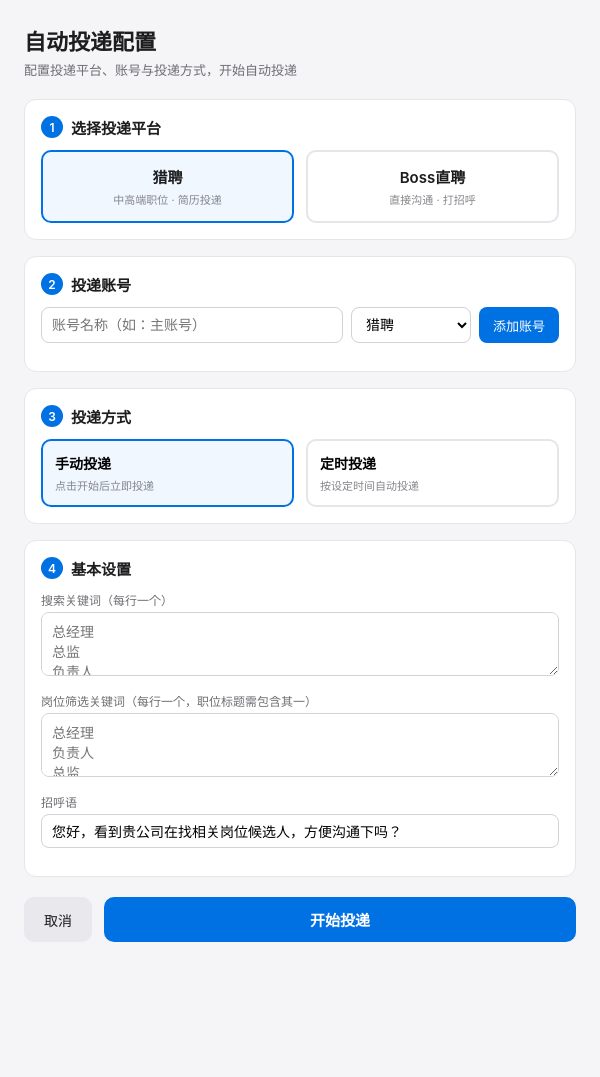
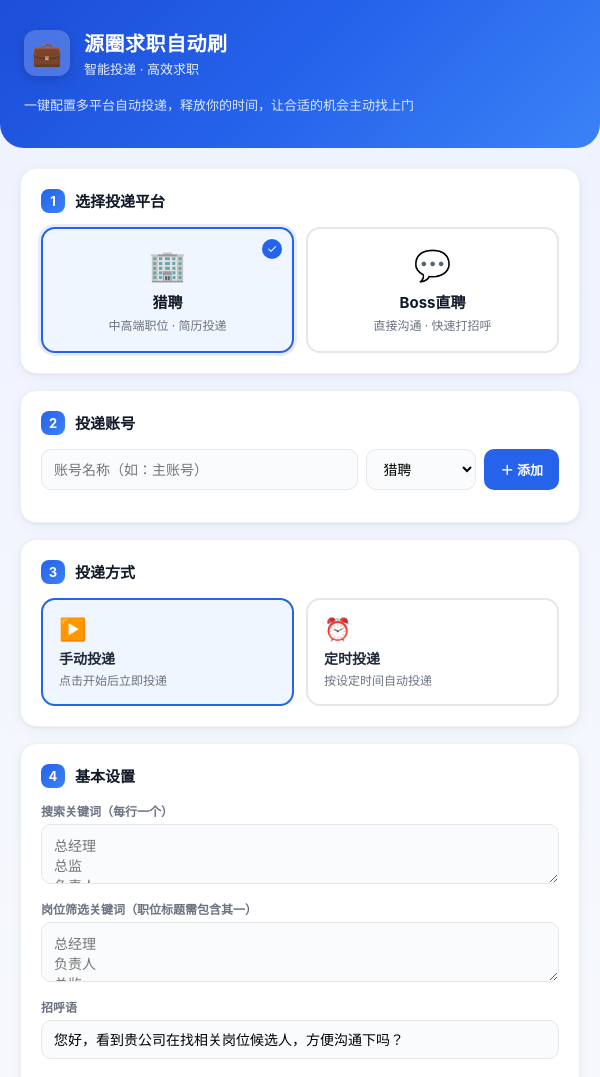
Before and after one commit to Arthasfeng/liepin-zhipin-job-autoapply, an Electron app: page tray/dialogs/login.html in a window 600 px wide. Shown: the top 1077 px of the page. Before the commit the page ends 966 px from the top, so only its background shows below. Drawn offline with Linux system fonts and the light colour scheme.

Commit message:
feat: 主界面商业化优化——品牌名源圈求职自动刷+渐变品牌区+精致卡片UI

```diff
--- a/tray/dialogs/login.html
+++ b/tray/dialogs/login.html
@@ -2,111 +2,219 @@
 <html>
 <head>
   <meta charset="utf-8">
-  <title>自动投递配置</title>
+  <title>源圈求职自动刷</title>
   <style>
-    * { box-sizing: border-box; }
-    body { font-family: -apple-system, BlinkMacSystemFont, 'Segoe UI', sans-serif; padding: 24px; background: #f5f5f7; margin:0; }
-    .container { max-width: 560px; margin: 0 auto; }
-    h1 { margin: 0 0 4px 0; color: #1d1d1f; font-weight: 700; font-size: 22px; }
-    .subtitle { color: #6e6e73; font-size: 13px; margin: 0 0 20px 0; }
-    .section { background: white; border: 1px solid #e5e5ea; border-radius: 12px; padding: 16px; margin-bottom: 16px; }
-    .section-title { font-size: 15px; font-weight: 600; color: #1d1d1f; margin: 0 0 12px 0; display: flex; align-items: center; gap: 8px; }
-    .section-num { display: inline-flex; align-items: center; justify-content: center; width: 22px; height: 22px; border-radius: 50%; background: #0071e3; color: white; font-size: 12px; font-weight: 600; }
+    * { box-sizing: border-box; margin: 0; padding: 0; }
+    body {
+      font-family: -apple-system, BlinkMacSystemFont, 'PingFang SC', 'Segoe UI', sans-serif;
+      background: linear-gradient(180deg, #eef2ff 0%, #f8fafc 100%);
+      color: #1f2937;
+      -webkit-font-smoothing: antialiased;
+    }
+    .container { max-width: 600px; margin: 0 auto; padding: 0 0 32px 0; }
+
+    /* 顶部品牌区 */
+    .header {
+      background: linear-gradient(135deg, #1d4ed8 0%, #2563eb 50%, #3b82f6 100%);
+      padding: 28px 24px 32px 24px;
+      color: white;
+      border-radius: 0 0 24px 24px;
+    }
+    .brand-row { display: flex; align-items: center; gap: 14px; }
+    .logo {
+      width: 46px; height: 46px; border-radius: 12px;
+      background: rgba(255,255,255,0.2);
+      display: flex; align-items: center; justify-content: center;
+      font-size: 24px;
+      box-shadow: 0 4px 12px rgba(0,0,0,0.15);
+    }
+    .brand-name { font-size: 20px; font-weight: 700; letter-spacing: 0.5px; }
+    .brand-slogan { font-size: 13px; opacity: 0.9; margin-top: 2px; }
+    .header-sub { margin-top: 18px; font-size: 13px; opacity: 0.85; line-height: 1.5; }
+
+    /* 主体 */
+    .body { padding: 20px 20px 0 20px; }
+    .section {
+      background: white;
+      border-radius: 16px;
+      padding: 20px;
+      margin-bottom: 16px;
+      box-shadow: 0 1px 3px rgba(0,0,0,0.06), 0 4px 16px rgba(0,0,0,0.04);
+      border: 1px solid #eef0f4;
+    }
+    .section-title {
+      font-size: 15px; font-weight: 700; color: #111827;
+      margin-bottom: 14px; display: flex; align-items: center; gap: 10px;
+    }
+    .step-num {
+      display: inline-flex; align-items: center; justify-content: center;
+      width: 24px; height: 24px; border-radius: 8px;
+      background: linear-gradient(135deg, #2563eb, #3b82f6);
+      color: white; font-size: 13px; font-weight: 700;
+      flex-shrink: 0;
+    }
+
+    /* 平台选择 */
     .platform-row { display: flex; gap: 12px; }
-    .platform-card { flex: 1; border: 2px solid #e5e5ea; border-radius: 10px; padding: 14px; cursor: pointer; text-align: center; transition: all 0.15s; }
-    .platform-card.selected { border-color: #0071e3; background: #f0f7ff; }
-    .platform-card .pname { font-size: 15px; font-weight: 600; color: #1d1d1f; }
-    .platform-card .pdesc { font-size: 11px; color: #86868b; margin-top: 4px; }
+    .platform-card {
+      flex: 1; border: 2px solid #e5e7eb; border-radius: 14px;
+      padding: 18px 16px; cursor: pointer; text-align: center;
+      transition: all 0.18s ease; position: relative;
+    }
+    .platform-card:hover { border-color: #93c5fd; }
+    .platform-card.selected {
+      border-color: #2563eb; background: #eff6ff;
+      box-shadow: 0 0 0 3px rgba(37,99,235,0.12);
+    }
+    .platform-icon { font-size: 30px; margin-bottom: 8px; }
+    .pname { font-size: 15px; font-weight: 700; color: #111827; }
+    .pdesc { font-size: 12px; color: #6b7280; margin-top: 4px; }
+    .check {
+      position: absolute; top: 10px; right: 10px;
+      width: 20px; height: 20px; border-radius: 50%;
+      background: #2563eb; color: white; font-size: 12px;
+      display: none; align-items: center; justify-content: center;
+    }
+    .platform-card.selected .check { display: flex; }
+
+    /* 表单 */
     .field { margin-bottom: 12px; }
-    label { display: block; font-size: 12px; color: #6e6e73; margin-bottom: 4px; font-weight: 500; }
-    input, textarea, select { width: 100%; padding: 8px 10px; border: 1px solid #d2d2d7; border-radius: 8px; font-size: 14px; background: white; }
-    textarea { min-height: 64px; font-family: inherit; resize: vertical; }
+    label { display: block; font-size: 12px; color: #6b7280; margin-bottom: 5px; font-weight: 600; }
+    input, textarea, select {
+      width: 100%; padding: 10px 12px; border: 1.5px solid #e5e7eb;
+      border-radius: 10px; font-size: 14px; background: #fafbfc;
+      transition: border-color 0.15s; font-family: inherit;
+    }
+    input:focus, textarea:focus, select:focus { outline: none; border-color: #2563eb; background: white; }
+    textarea { min-height: 60px; resize: vertical; }
     .add-row { display: flex; gap: 8px; }
     .add-row input { flex: 1; }
-    .add-row select { width: 120px; }
-    .btn-add { background: #0071e3; color: white; border: none; border-radius: 8px; padding: 8px 14px; cursor: pointer; font-size: 13px; white-space: nowrap; }
-    .btn-add:hover { background: #0060c0; }
+    .add-row select { width: 110px; }
+    .btn-add {
+      background: #2563eb; color: white; border: none; border-radius: 10px;
+      padding: 10px 16px; cursor: pointer; font-size: 13px; font-weight: 600;
+      white-space: nowrap; transition: background 0.15s;
+    }
+    .btn-add:hover { background: #1d4ed8; }
     .account-list { margin-top: 12px; }
-    .account-item { display: flex; align-items: center; justify-content: space-between; padding: 8px 12px; background: #f5f5f7; border-radius: 8px; margin-bottom: 6px; font-size: 13px; }
-    .account-item .plat-tag { display: inline-block; padding: 2px 8px; border-radius: 4px; font-size: 11px; font-weight: 600; }
-    .plat-tag.liepin { background: #e8f4fd; color: #0a7ea4; }
-    .plat-tag.boss { background: #e8f9f0; color: #0a8a4a; }
-    .account-item .del { color: #ff3b30; cursor: pointer; font-size: 12px; border: none; background: none; }
+    .account-item {
+      display: flex; align-items: center; justify-content: space-between;
+      padding: 10px 14px; background: #f8fafc; border-radius: 10px;
+      margin-bottom: 8px; font-size: 13px; border: 1px solid #eef0f4;
+    }
+    .plat-tag {
+      display: inline-block; padding: 2px 8px; border-radius: 5px;
+      font-size: 11px; font-weight: 600; margin-left: 6px;
+    }
+    .plat-tag.liepin { background: #e0f2fe; color: #0369a1; }
+    .plat-tag.boss { background: #dcfce7; color: #15803d; }
+    .account-item .del { color: #ef4444; cursor: pointer; font-size: 12px; border: none; background: none; }
+
+    /* 投递方式 */
     .mode-row { display: flex; gap: 12px; }
-    .mode-card { flex: 1; border: 2px solid #e5e5ea; border-radius: 10px; padding: 12px; cursor: pointer; }
-    .mode-card.selected { border-color: #0071e3; background: #f0f7ff; }
+    .mode-card {
+      flex: 1; border: 2px solid #e5e7eb; border-radius: 14px;
+      padding: 16px; cursor: pointer; transition: all 0.18s ease;
+    }
+    .mode-card:hover { border-color: #93c5fd; }
+    .mode-card.selected { border-color: #2563eb; background: #eff6ff; }
     .mode-card input[type=radio] { display: none; }
-    .mode-card .mname { font-size: 14px; font-weight: 600; }
-    .mode-card .mdesc { font-size: 11px; color: #86868b; margin-top: 4px; }
-    .schedule-hint { font-size: 12px; color: #6e6e73; margin-top: 10px; display: none; }
+    .mode-icon { font-size: 22px; margin-bottom: 6px; }
+    .mname { font-size: 14px; font-weight: 700; }
+    .mdesc { font-size: 12px; color: #6b7280; margin-top: 3px; }
+    .schedule-hint { font-size: 12px; color: #6b7280; margin-top: 12px; display: none; padding: 8px 12px; background: #f8fafc; border-radius: 8px; }
     .schedule-hint.show { display: block; }
-    .actions { display: flex; gap: 12px; margin-top: 20px; }
-    .btn-start { flex: 1; background: #0071e3; color: white; border: none; border-radius: 10px; padding: 12px; font-size: 15px; font-weight: 600; cursor: pointer; }
-    .btn-start:hover { background: #0060c0; }
-    .btn-secondary { background: #e8e8ed; color: #1d1d1f; border: none; border-radius: 10px; padding: 12px 20px; font-size: 14px; cursor: pointer; }
+
+    /* 底部操作 */
+    .footer { padding: 4px 20px 20px 20px; }
+    .btn-start {
+      width: 100%; background: linear-gradient(135deg, #2563eb, #1d4ed8);
+      color: white; border: none; border-radius: 14px; padding: 15px;
+      font-size: 16px; font-weight: 700; cursor: pointer;
+      box-shadow: 0 4px 14px rgba(37,99,235,0.35);
+      transition: all 0.18s;
+    }
+    .btn-start:hover { box-shadow: 0 6px 20px rgba(37,99,235,0.45); transform: translateY(-1px); }
+    .footer-note { text-align: center; font-size: 11px; color: #9ca3af; margin-top: 10px; }
   </style>
 </head>
 <body>
   <div class="container">
-    <h1>自动投递配置</h1>
-    <p class="subtitle">配置投递平台、账号与投递方式，开始自动投递</p>
+    <!-- 顶部品牌区 -->
+    <div class="header">
+      <div class="brand-row">
+        <div class="logo">💼</div>
+        <div>
+          <div class="brand-name">源圈求职自动刷</div>
+          <div class="brand-slogan">智能投递 · 高效求职</div>
+        </div>
+      </div>
+      <div class="header-sub">一键配置多平台自动投递，释放你的时间，让合适的机会主动找上门</div>
+    </div>
 
+    <div class="body">
       <!-- ① 选择投递平台 -->
       <div class="section">
-      <div class="section-title"><span class="section-num">1</span>选择投递平台</div>
+        <div class="section-title"><span class="step-num">1</span>选择投递平台</div>
         <div class="platform-row">
           <div class="platform-card selected" id="plat-liepin" onclick="togglePlatform('liepin')">
+            <span class="check">✓</span>
+            <div class="platform-icon">🏢</div>
             <div class="pname">猎聘</div>
             <div class="pdesc">中高端职位 · 简历投递</div>
           </div>
           <div class="platform-card" id="plat-boss" onclick="togglePlatform('boss')">
+            <span class="check">✓</span>
+            <div class="platform-icon">💬</div>
             <div class="pname">Boss直聘</div>
-          <div class="pdesc">直接沟通 · 打招呼</div>
+            <div class="pdesc">直接沟通 · 快速打招呼</div>
           </div>
         </div>
       </div>
 
       <!-- ② 投递账号 -->
       <div class="section">
-      <div class="section-title"><span class="section-num">2</span>投递账号</div>
+        <div class="section-title"><span class="step-num">2</span>投递账号</div>
         <div class="add-row">
           <input id="accName" placeholder="账号名称（如：主账号）">
           <select id="accPlatform">
             <option value="liepin">猎聘</option>
             <option value="boss">Boss直聘</option>
           </select>
-        <button class="btn-add" onclick="addAccount()">添加账号</button>
+          <button class="btn-add" onclick="addAccount()">＋ 添加</button>
         </div>
         <div class="account-list" id="accountList"></div>
       </div>
 
       <!-- ③ 投递方式 -->
       <div class="section">
-      <div class="section-title"><span class="section-num">3</span>投递方式</div>
+        <div class="section-title"><span class="step-num">3</span>投递方式</div>
         <div class="mode-row">
           <div class="mode-card selected" id="mode-manual" onclick="selectMode('manual')">
             <input type="radio" name="mode" value="manual" checked>
+            <div class="mode-icon">▶️</div>
             <div class="mname">手动投递</div>
             <div class="mdesc">点击开始后立即投递</div>
           </div>
           <div class="mode-card" id="mode-schedule" onclick="selectMode('schedule')">
             <input type="radio" name="mode" value="schedule">
+            <div class="mode-icon">⏰</div>
             <div class="mname">定时投递</div>
             <div class="mdesc">按设定时间自动投递</div>
           </div>
         </div>
-      <div class="schedule-hint" id="scheduleHint">定时投递将在"定时设置"中配置具体时间区间</div>
+        <div class="schedule-hint" id="scheduleHint">⏰ 定时投递将在"定时设置"中配置具体投递时间区间</div>
       </div>
 
       <!-- ④ 基本设置 -->
       <div class="section">
-      <div class="section-title"><span class="section-num">4</span>基本设置</div>
+        <div class="section-title"><span class="step-num">4</span>基本设置</div>
         <div class="field">
           <label>搜索关键词（每行一个）</label>
           <textarea id="searchKw" placeholder="总经理&#10;总监&#10;负责人"></textarea>
         </div>
         <div class="field">
-        <label>岗位筛选关键词（每行一个，职位标题需包含其一）</label>
+          <label>岗位筛选关键词（职位标题需包含其一）</label>
           <textarea id="jobTitleKw" placeholder="总经理&#10;负责人&#10;总监"></textarea>
         </div>
         <div class="field">
@@ -114,10 +222,11 @@
           <input id="greeting" value="您好，看到贵公司在找相关岗位候选人，方便沟通下吗？">
         </div>
       </div>
+    </div>
 
-    <div class="actions">
-      <button class="btn-secondary" onclick="window.close()">取消</button>
-      <button class="btn-start" onclick="startApply()">开始投递</button>
+    <div class="footer">
+      <button class="btn-start" onclick="startApply()">🚀 开始投递</button>
+      <div class="footer-note">源圈求职自动刷 · 让求职更高效</div>
     </div>
   </div>
 
@@ -130,8 +239,7 @@
       var idx = selectedPlatforms.indexOf(p);
       if (idx >= 0) selectedPlatforms.splice(idx, 1);
       else selectedPlatforms.push(p);
-      var el = document.getElementById('plat-' + p);
-      el.classList.toggle('selected');
+      document.getElementById('plat-' + p).classList.toggle('selected');
     }
 
     function addAccount() {
@@ -150,7 +258,7 @@
         var item = document.createElement('div');
         item.className = 'account-item';
         var tag = a.platform === 'liepin' ? '猎聘' : 'Boss直聘';
-        item.innerHTML = '<span>' + a.name + ' <span class="plat-tag ' + a.platform + '">' + tag + '</span></span>' +
+        item.innerHTML = '<span>' + a.name + '<span class="plat-tag ' + a.platform + '">' + tag + '</span></span>' +
           '<button class="del" onclick="removeAccount(' + i + ')">删除</button>';
         list.appendChild(item);
       });
--- a/tray/main.js
+++ b/tray/main.js
@@ -164,8 +164,8 @@ function clearSchedule() {
 /* ====== 窗口 ====== */
 function openLoginWindow() {
   var win = new BrowserWindow({
-    width: 560, height: 760, resizable: false,
-    title: '自动投递配置',
+    width: 600, height: 860, resizable: false,
+    title: '源圈求职自动刷',
     webPreferences: { nodeIntegration: true, contextIsolation: false },
   });
   win.loadFile(path.join(__dirname, 'dialogs', 'login.html'));
```
Lines whose indentation alone changed are shown as unchanged.
